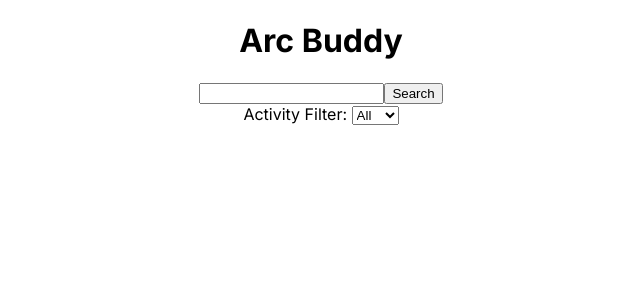
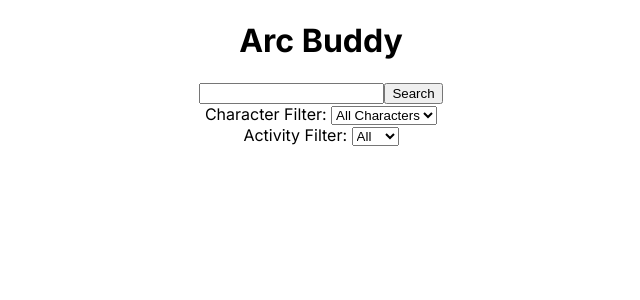
Before and after one commit to 62firelight/arc-buddy-react, a Next.js app: page / in a window 1280 px wide. Shown: the top 300 px of the page, without its empty margins (319-959 px from the left). Built offline with nearby package versions, Linux system fonts and the light colour scheme.

Commit message:
Add character filter

```diff
--- /dev/null
+++ b/src/app/components/CharacterFilter.js
@@ -0,0 +1,22 @@
+"use client";
+
+export function CharacterFilter(props) {
+    function handleChange(e) {
+        props.setCharacterFilter(e.target.value);
+    }
+
+    return (
+        <div>
+            <label>Character Filter: </label>
+            <select
+                name="character-filter"
+                id="character-filter-select"
+                defaultValue="-1"
+                onChange={handleChange}
+            >
+                <option value="-1">All Characters</option>
+                {props.characterList}
+            </select>
+        </div>
+    );
+}
--- a/src/app/components/Search.js
+++ b/src/app/components/Search.js
@@ -54,6 +54,9 @@ export default function Search(props) {
 
             foundProfile = _.merge(foundProfile, newProfile);
             props.setProfile(foundProfile);
+
+            console.log(newProfile)
+            console.log(foundProfile)
         } catch (error) {
             const status = await getHistoricalStatsResponse.status;
             console.log(error);
--- a/src/app/page.js
+++ b/src/app/page.js
@@ -6,24 +6,40 @@ import Stat from "./components/Stat";
 import { Helper } from "./Helper";
 import { StatSection } from "./components/StatSection";
 import { ActivityFilter } from "./components/ActivityFilter";
+import { CharacterFilter } from "./components/CharacterFilter";
 
 export default function Home() {
     const [profile, setProfile] = useState({});
+    const [characterFilter, setCharacterFilter] = useState(-1);
     const [activityFilter, setActivityFilter] = useState("all");
     const [error, setError] = useState("");
+
+    const characterList =
+        profile.characters === undefined
+            ? undefined
+            : profile.characters.map((character, index) => (
+                  <option key={character.characterId} value={index}>
+                      {character.race} {character.class}
+                  </option>
+              ));
 
     function getDisplayedStats() {
         if (profile === undefined) {
             return undefined;
         }
 
+        let character = profile;
+        if (characterFilter >= 0) {
+            character = profile.characters[characterFilter];
+        }
+
         switch (activityFilter) {
             case "all":
-                return profile.mergedStats;
+                return character.mergedStats;
             case "pve":
-                return profile.pveStats;
+                return character.pveStats;
             case "pvp":
-                return profile.pvpStats;
+                return character.pvpStats;
             default:
                 break;
         }
@@ -50,6 +66,7 @@ export default function Home() {
             <Search setProfile={setProfile} setError={setError} />
             <div className="error">{error}</div>
 
+            <CharacterFilter characterList={characterList} setCharacterFilter={setCharacterFilter} />
             <ActivityFilter setActivityFilter={setActivityFilter} />
             <div className="stats">{statSectionList}</div>
         </div>
```
